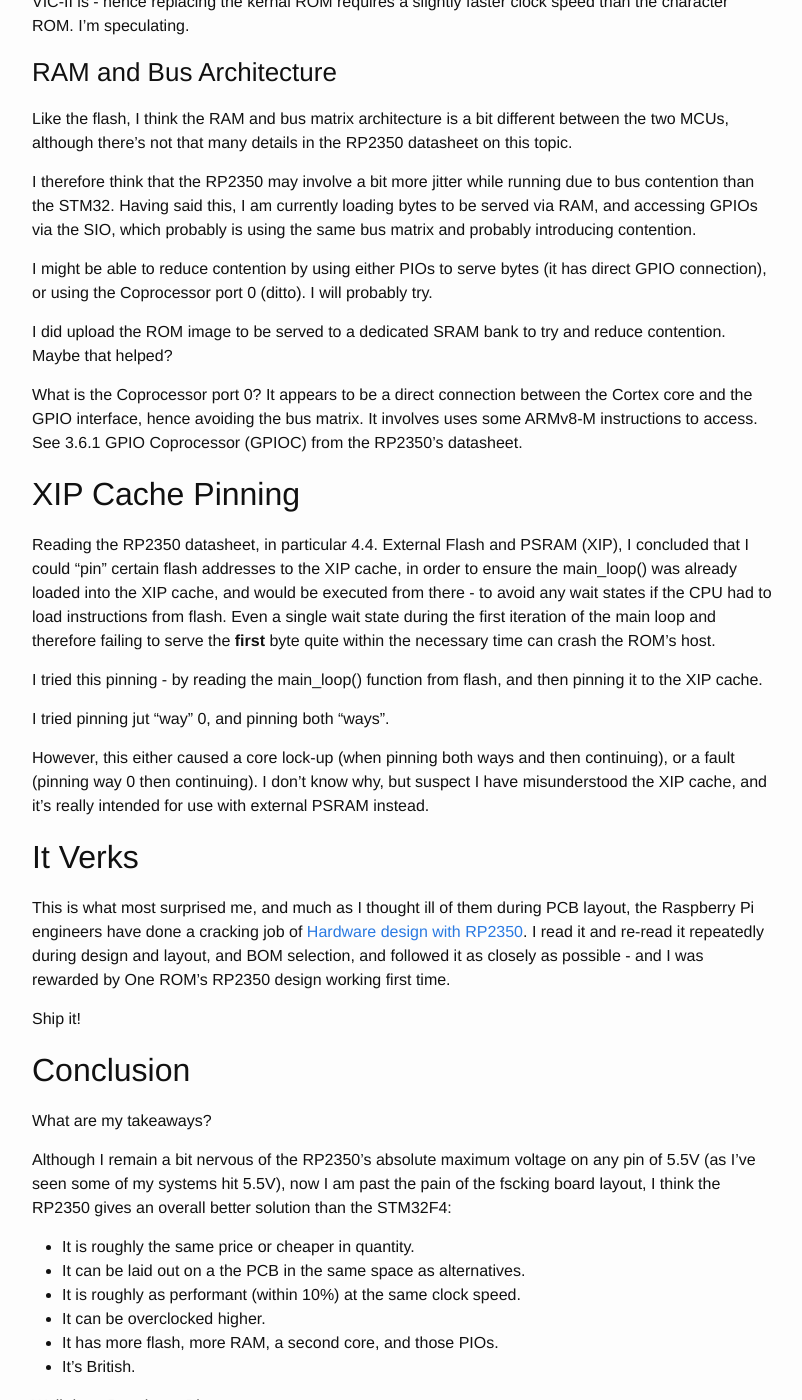
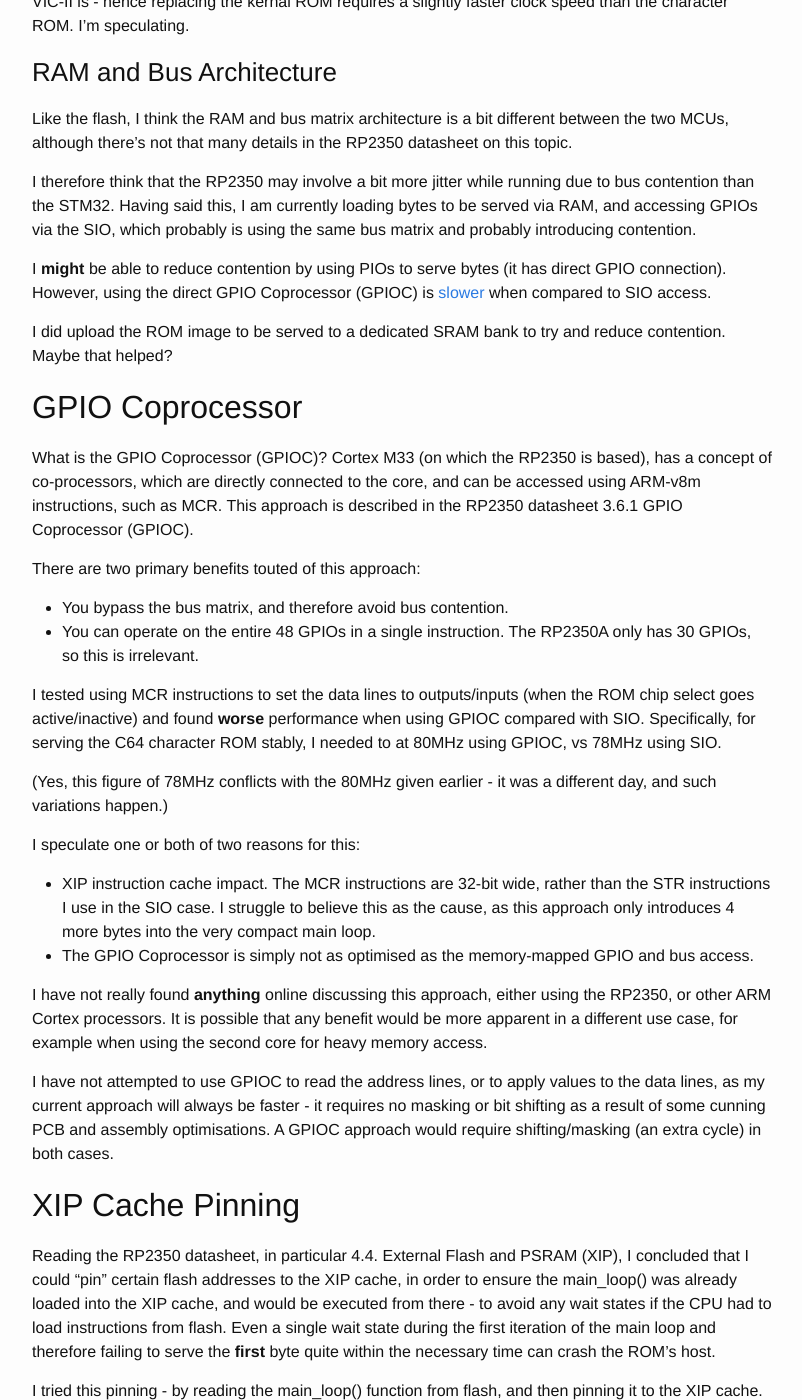
Before and after one commit to piersfinlayson/piersfinlayson.github.io, a Jekyll site: the page built from _posts/2025-08-26-rp2350-5v-gpios.md, in a window 1280 px wide and 1400 px high, scrolled down 7563 px. Shown: the whole window, without its empty margins (238-1040 px from the left). Built offline with Jekyll 4.4.1, drawn with Linux system fonts in a browser that asks for light colours; comment, search, counter and statistics services are not loaded; some of the changed text lies outside the part shown.

Commit message:
add GPIOC

```diff
--- a/_posts/2025-08-26-rp2350-5v-gpios.md
+++ b/_posts/2025-08-26-rp2350-5v-gpios.md
@@ -9,15 +9,16 @@ In response to Raspberry Pi's July 2025 announcement of [5V tolerant GPIOs](http
 
 Summary:
 
-- The RP2350 is sort of cheaper than the STM32F4 and it's sort of not.
-- While the RP2350 has 5V tolerant GPIOs, you still have to be careful.
+- The RP2350 is sort of **cheaper** than the STM32F4 and it's sort of not.
+- While the RP2350 has 5V tolerant GPIOs, you still have to be **careful**.
 - The recommended PCB layout for the RP235X is **extremely** painful on such a space constrained, 2-layer board.
-- The RP2350 silicon appears to take about 10ms to come out of reset, with a further approximately 5ms required by the (ROM) bootloader to start application code.
-- Overclocking is entirely feasible - operation up to 540MHz with a VREG voltage of 1.6V has been achieved, with faster clocks likely possible.  A more reasonable recommendation might be around 400MHz (1.3V).
-- Programming the Pico 2/RP2350 with Rust-based [`probe-rs`](https://github.com/probe-rs/probe-rs) is a bit of a pain.  Perhaps other software would work better?
-- In some of my use-cases the RP2350 can be clocked to the same as an STM32 and achieve the same results.  In some cases, it needs to be clocked faster to achieve the same results.  I suspect this is due to differences in the flash and memory subsystems.
-- The RP2350's flash XIP cache pinning either doesn't do what I think it does, or is broken.  I tried pinning my main_loop() function to the XIP cache, but the core crashed.
-- My first PCB revision **just worked** - meaning the first PCB layout was a success.  (The firmware didn't quite work first time after porting, but only took a few hours to get fully functional.)
+- The RP2350 silicon appears to take about **10ms** to come out of reset, with a further approximately 5ms required by the (ROM) bootloader to start application code.
+- Overclocking is entirely feasible - operation up to **540MHz** with a VREG voltage of 1.6V has been achieved, with faster clocks likely possible.  A more reasonable recommendation might be around 400MHz (1.3V).
+- Programming the Pico 2/RP2350 with Rust-based [`probe-rs`](https://github.com/probe-rs/probe-rs) is a bit of a **pain**.  Perhaps other software would work better?
+- In some of my use-cases the RP2350 must be clocked slighter faster than an STM32.  I suspect this is due to differences in the flash and memory subsystems.
+- The RP2350's GPIO Coprocessor (GPIOC) is **slower** than using its SIO to access GPIOs.
+- The RP2350's flash **XIP cache pinning** either doesn't do what I think it does, or is broken.  I tried pinning my main_loop() function to the XIP cache, but the core crashed.
+- My first PCB revision **just worked** - meaning the first PCB layout was a success.  (The firmware didn't quite work first time, but only took a few hours to get fully functional.)
 
 I'm glad I've ported the hardware and firmware to the RP2350 - it was a fantastic learning experience, and, on balance, it looks like it's a [better solution](#conclusion) for serving ROMs to retro systems.
 
@@ -216,11 +217,31 @@ Like the flash, I think the RAM and bus matrix architecture is a bit different b
 
 I therefore think that the RP2350 may involve a bit more jitter while running due to bus contention than the STM32.  Having said this, I am currently loading bytes to be served via RAM, and accessing GPIOs via the SIO, which probably is using the same bus matrix and probably introducing contention.
 
-I might be able to reduce contention by using either PIOs to serve bytes (it has direct GPIO connection), or using the Coprocessor port 0 (ditto).  I will probably try.
+I **might** be able to reduce contention by using PIOs to serve bytes (it has direct GPIO connection).  However, using the direct GPIO Coprocessor (GPIOC) is [slower](#gpio-coprocessor) when compared to SIO access.
 
 I did upload the ROM image to be served to a dedicated SRAM bank to try and reduce contention.  Maybe that helped?
 
-What is the Coprocessor port 0?  It appears to be a direct connection between the Cortex core and the GPIO interface, hence avoiding the bus matrix.  It involves uses some ARMv8-M instructions to access.  See 3.6.1 GPIO Coprocessor (GPIOC) from the RP2350's datasheet.
+## GPIO Coprocessor
+
+What is the GPIO Coprocessor (GPIOC)?  Cortex M33 (on which the RP2350 is based), has a concept of co-processors, which are directly connected to the core, and can be accessed using ARM-v8m instructions, such as MCR. This approach is described in the RP2350 datasheet 3.6.1 GPIO Coprocessor (GPIOC).
+
+There are two primary benefits touted of this approach:
+
+- You bypass the bus matrix, and therefore avoid bus contention.
+- You can operate on the entire 48 GPIOs in a single instruction.  The RP2350A only has 30 GPIOs, so this is irrelevant.
+
+I tested using MCR instructions to set the data lines to outputs/inputs (when the ROM chip select goes active/inactive) and found **worse** performance when using GPIOC compared with SIO.  Specifically, for serving the C64 character ROM stably, I needed to at 80MHz using GPIOC, vs 78MHz using SIO.
+
+(Yes, this figure of 78MHz conflicts with the 80MHz given earlier - it was a different day, and such variations happen.)
+
+I speculate one or both of two reasons for this:
+
+- XIP instruction cache impact.  The MCR instructions are 32-bit wide, rather than the STR instructions I use in the SIO case.  I struggle to believe this as the cause, as this approach only introduces 4 more bytes into the very compact main loop.
+- The GPIO Coprocessor is simply not as optimised as the memory-mapped GPIO and bus access.
+
+I have not really found **anything** online discussing this approach, either using the RP2350, or other ARM Cortex processors.  It is possible that any benefit would be more apparent in a different use case, for example when using the second core for heavy memory access.
+
+I have not attempted to use GPIOC to read the address lines, or to apply values to the data lines, as my current approach will always be faster - it requires no masking or bit shifting as a result of some cunning PCB and assembly optimisations.  A GPIOC approach would require shifting/masking (an extra cycle) in both cases.
 
 ## XIP Cache Pinning
 
```
